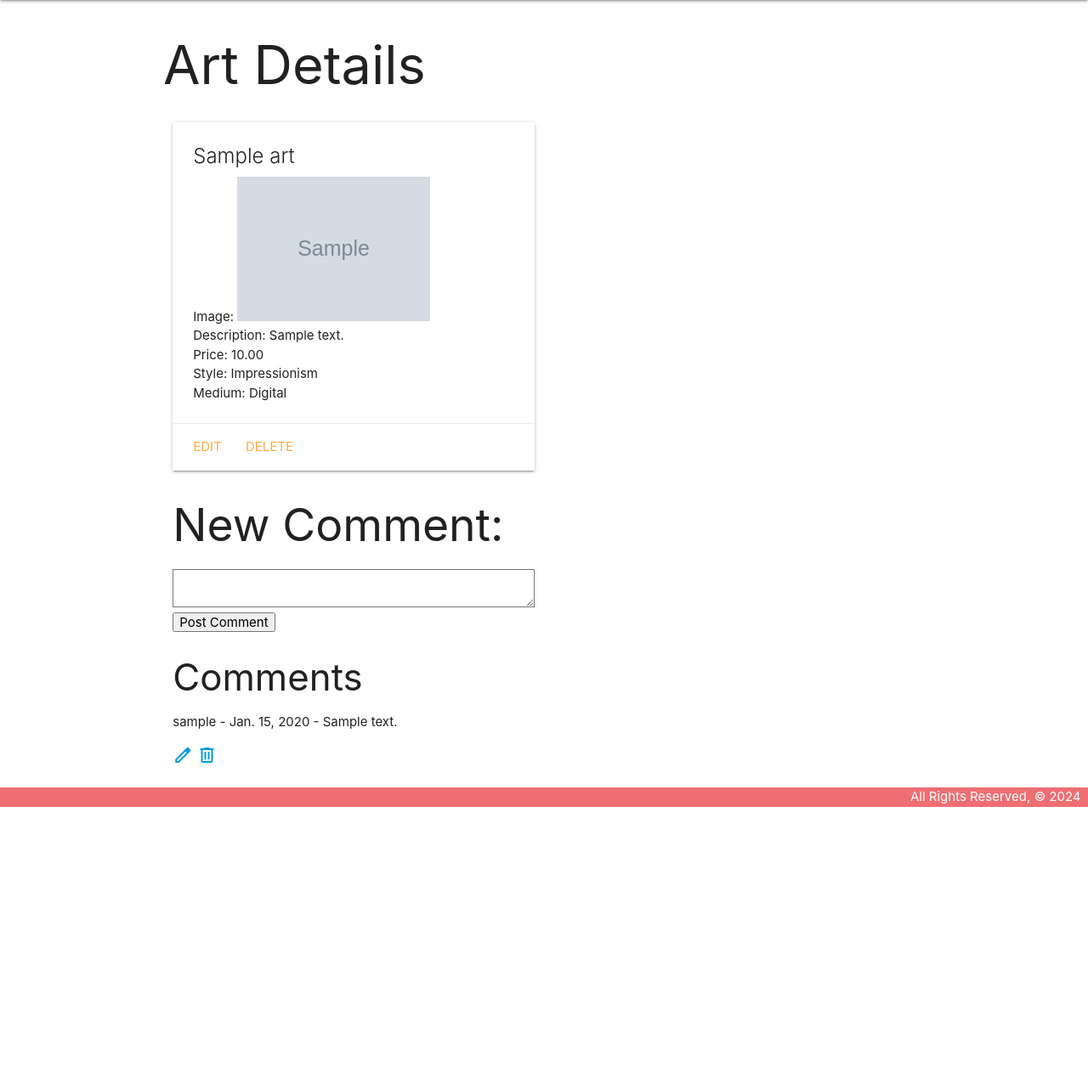
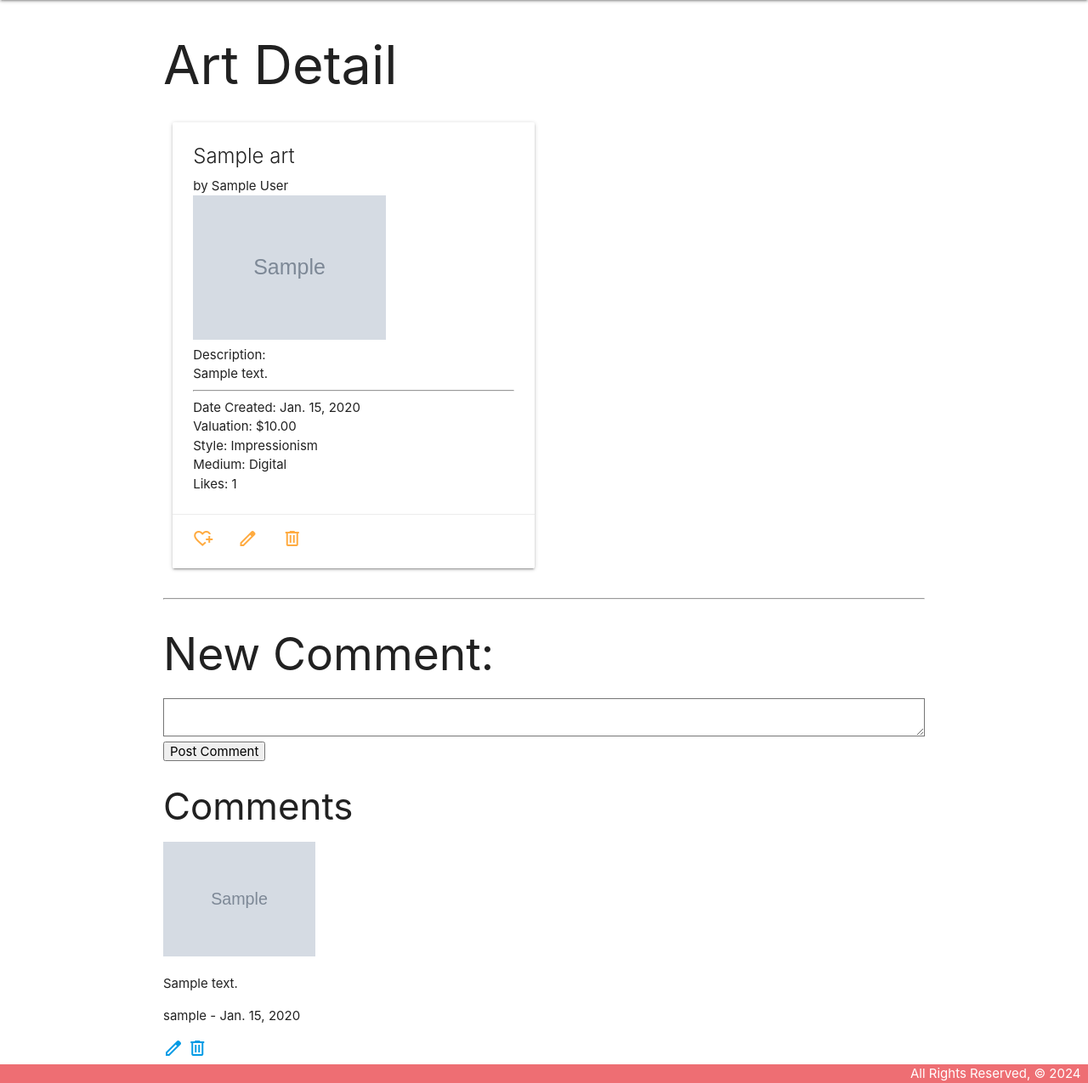
Before and after one commit to leon988/PG2, a Django app: page /art/1/ in a window 1280 px wide. Shown: the part 64-1339 px from the top of the page at 85% size. Before the commit the page ends 1014 px from the top, so only its background shows below. Run offline with Django 5.2, Linux system fonts and the light colour scheme; a user stored in the database is signed in; tables that the repository leaves empty hold one stand-in row (values such as "Sample post"); grey boxes marked "Sample" are stand-in pictures.

Commit message:
branch out to review css, update to urls, views, models, utemplate updates to art_detail, base

```diff
--- a/main_app/models.py
+++ b/main_app/models.py
@@ -96,6 +96,7 @@ class Comment(models.Model):
     comment = models.TextField(max_length=280)
     user = models.ForeignKey(settings.AUTH_USER_MODEL, on_delete=models.CASCADE)
     art = models.ForeignKey(Art, on_delete=models.CASCADE)
+    profile = models.ForeignKey('Profile', on_delete=models.CASCADE, blank=True, null=True)
 
     def __str__(self):
         return f'Comment by {self.user.username} on {self.date}'
@@ -110,6 +111,6 @@ class Comment(models.Model):
 # Model "5": Profile (adding to User)
 class Profile(models.Model):
     user = models.OneToOneField(User, on_delete=models.CASCADE)
-    profile_pic = models.CharField(max_length=500)
+    profile_pic = models.CharField(max_length=500, blank=True, null=True)
     bio = models.TextField(max_length=280)
     location = models.CharField(max_length=50, blank=True)
--- a/main_app/templates/base.html
+++ b/main_app/templates/base.html
@@ -13,6 +13,7 @@
     <!-- our beautiful css attempt -->
     <link rel="stylesheet" type="text/css" href="{% static 'css/style.css' %}">
     <script src="https://cdnjs.cloudflare.com/ajax/libs/materialize/1.0.0/js/materialize.min.js"></script>
+    <!-- google icons -->
     <link rel="stylesheet" href="https://fonts.googleapis.com/css2?family=Material+Symbols+Outlined:opsz,wght,FILL,GRAD@20..48,100..700,0..1,-50..200" />
 </head>
 
--- a/main_app/templates/main_app/art_detail.html
+++ b/main_app/templates/main_app/art_detail.html
@@ -1,34 +1,45 @@
 {% extends 'base.html' %}
 {% block content %}
 
-<h1>Art Details</h1>
+<h1>Art Detail</h1>
 
 <div class="row">
     <div class="col s6 col-offset-3">
         <div class="card">
             <div class="card-content">
                 <span class="card-title">{{ art.title }}</span>
-                <p>Image: <img src="{{ art.image }}" alt="{{ art.title }}" width="60%" height="auto">
-                <p>Description: {{ art.description }}</p>
-                <!-- <p>Date: {{ art.date }}</p> -->
-                <p>Price: {{ art.price }}</p>
-                <!-- <p>Likes: {{ art.like }}</p> -->
+                <p> by {{ user.first_name }} {{ user.last_name }}</p>
+                <p><img src="{{ art.image }}" alt="{{ art.title }}" width="60%" height="auto">
+                <p>Description: {{ art.description|linebreaks }}</p>
+                <hr>
+                <p>Date Created: {{ art.date }}</p>
+                <p>Valuation: ${{ art.price }}</p>
                 <p>Style:
                     {% for style in art.style.all %}
-                {{ style.get_name_display }}</p>
+                    {{ style.get_name_display }}
+                </p>
                 {% endfor %}
                 <p>Medium: {{ art.medium }}</p>
-
-                <!-- TODO: this will be done when we get to Django Authentication -->
-                <!-- <p>Artist: {{ art.user.username }}</p> -->
+                <p>Likes: {{ art.like }}</p>
             </div>
-
             <div class="card-action">
-                <a href="{% url 'arts_update' art.id %}">Edit</a>
-                <a href="{% url 'arts_delete' art.id %}">Delete</a>
+                <a href="{% url 'increment_likes' art.id %}">
+                    <span class="material-symbols-outlined">heart_plus</span>
+                </a>
+                <a href="{% url 'arts_update' art.id %}">
+                    <span class="material-symbols-outlined">edit</span>
+                </a>
+                <a href="{% url 'arts_delete' art.id %}">
+                    <span class="material-symbols-outlined">delete</span>
+                </a>
+            </div>
+        </div>
     </div>
 </div>
 
+<hr>
+
+<!-- Add Comment -->
 {% if user.is_authenticated %}
     <h2>New Comment:</h2>
     <form action="{% url 'comments_create' art.pk %}" method="POST">
@@ -40,11 +51,14 @@
     <p><a href="{% url 'login' %}">Log in</a> to post comments.</p>
 {% endif %}
 
-        <!-- working -->
+<!-- Read Comment(s) -->
 <div>
     <h3>Comments</h3>
     {% for comment in art.comment_set.all %}
-            <p>{{ comment.user }} - {{ comment.date }} - {{ comment.comment }}</p>
+        <p><img src="{{ comment.profile.profile_pic }}" alt="Profile Picture" width="20%" height="auto"></p>
+        <p>{{ comment.comment }}</p>
+        <p>{{ comment.user }} - {{ comment.date }}</p>
+    <!-- Comment Actions: Update, Delete  -->
         <a href="{% url 'comments_update' comment.pk %}">
             <span class="material-symbols-outlined">edit</span>
         </a>
@@ -52,11 +66,9 @@
             <span class="material-symbols-outlined">delete</span>
         </a>
     {% empty %}
-            <p>No comments yet.</p>
+        <p>No comments yet!</p>
     {% endfor %}
 </div>
 
-    </div>
-</div>
 
 {% endblock %}
--- a/main_app/urls.py
+++ b/main_app/urls.py
@@ -11,6 +11,7 @@ urlpatterns = [
   path('art/create/', views.ArtCreate.as_view(), name='arts_create'),
   path('art/<int:pk>/update/', views.ArtUpdate.as_view(), name='arts_update'),
   path('art/<int:pk>/delete/', views.ArtDelete.as_view(), name='arts_delete'),
+  path('art/<int:art_id>/like/', views.increment_likes, name='increment_likes'), # this is for incrementing 'art likes' art/id/like
 
   # Model 2 - Style RUD
   path('style/', views.StyleList.as_view(), name='styles_index'),
--- a/main_app/views.py
+++ b/main_app/views.py
@@ -41,6 +41,12 @@ class ArtUpdate(LoginRequiredMixin, UpdateView):
 class ArtDelete(LoginRequiredMixin, DeleteView):
     model = Art
     success_url= '/art'
+
+def increment_likes(request, art_id):
+    art = get_object_or_404(Art, pk=art_id)
+    art.like += 1
+    art.save()
+    return redirect('arts_detail', pk=art_id)
 
 
 # Model 2: Style
@@ -154,3 +160,8 @@ def profile(request):
         profile_form = ProfileForm(instance=profile)
     context = {'user_form': user_form, 'profile_form': profile_form, 'error_message': error_message}
     return render(request, 'profile/profile_form.html', context)
+
+
+
+
+# ref: https://www.geeksforgeeks.org/get_object_or_404-method-in-django-models/
```
Also changed, not shown: main_app/migrations/0006_comment_profile_alter_profile_profile_pic.py (added). Lines whose indentation alone changed are shown as unchanged.
